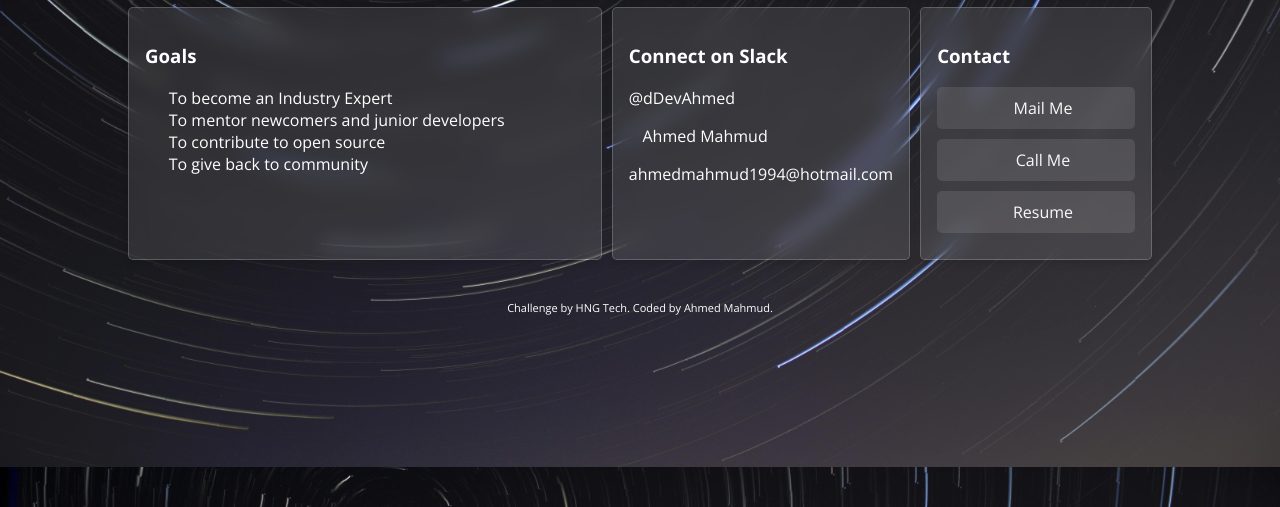
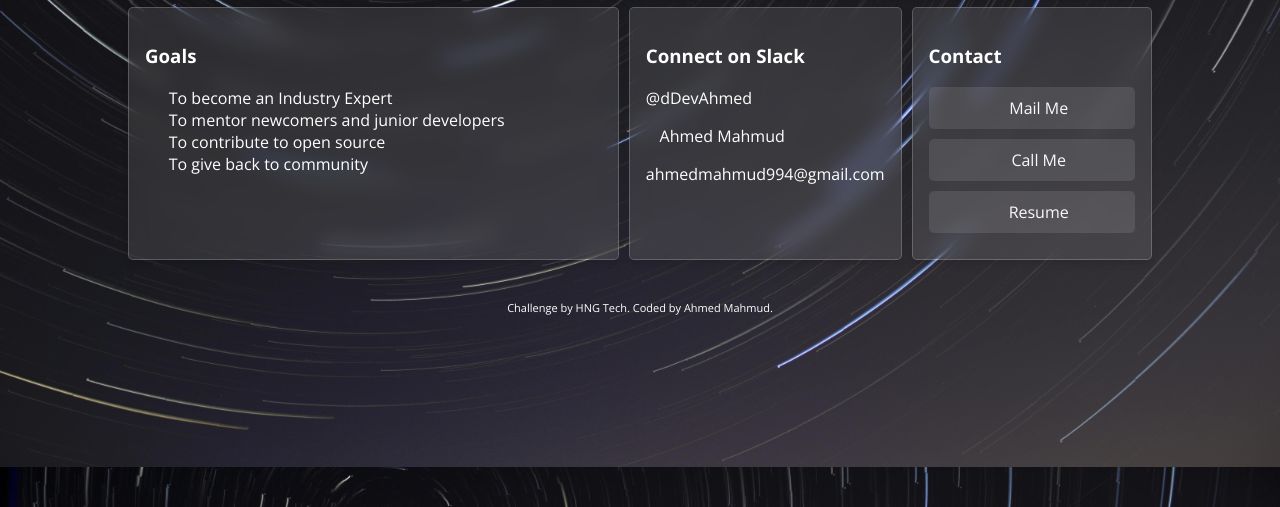
Before and after one commit to dDevAhmed/hng_internship_task_1, a plain HTML site: page index.html in a window 1280 px wide. Shown: the part 333-840 px from the top of the page. Drawn offline with nearby package versions, Linux system fonts and the light colour scheme.

Commit message:
Edited Contact

```diff
--- a/index.html
+++ b/index.html
@@ -78,13 +78,13 @@
                 <h3 class="card-title">Connect on Slack</h3>
                 <p data-testid="slackDisplayName">@dDevAhmed</p>
                 <p><i class="fa-light fa-user"></i> Ahmed Mahmud</p>
-                <p data-testid="slackEmail">ahmedmahmud1994@hotmail.com
+                <p data-testid="slackEmail">ahmedmahmud994@gmail.com
                 </p>
             </div>
 
             <div class="card contact">
                 <h3 class="card-title">Contact</h3>
-                <a href="mailto:ahmedmahmud1994@hotmail.com"><i class="fa-light fa-envelope"></i> Mail Me</a>
+                <a href="mailto:ahmedmahmud994@gmail.com"><i class="fa-light fa-envelope"></i> Mail Me</a>
                 <a href="tel:+2347063728085"><i class="fa-light fa-phone"></i> Call Me</a>
                 <a href="#"><i class="fa-light fa-download"></i> Resume</a>
             </div>
```
Also changed, not shown: 1 other file.
